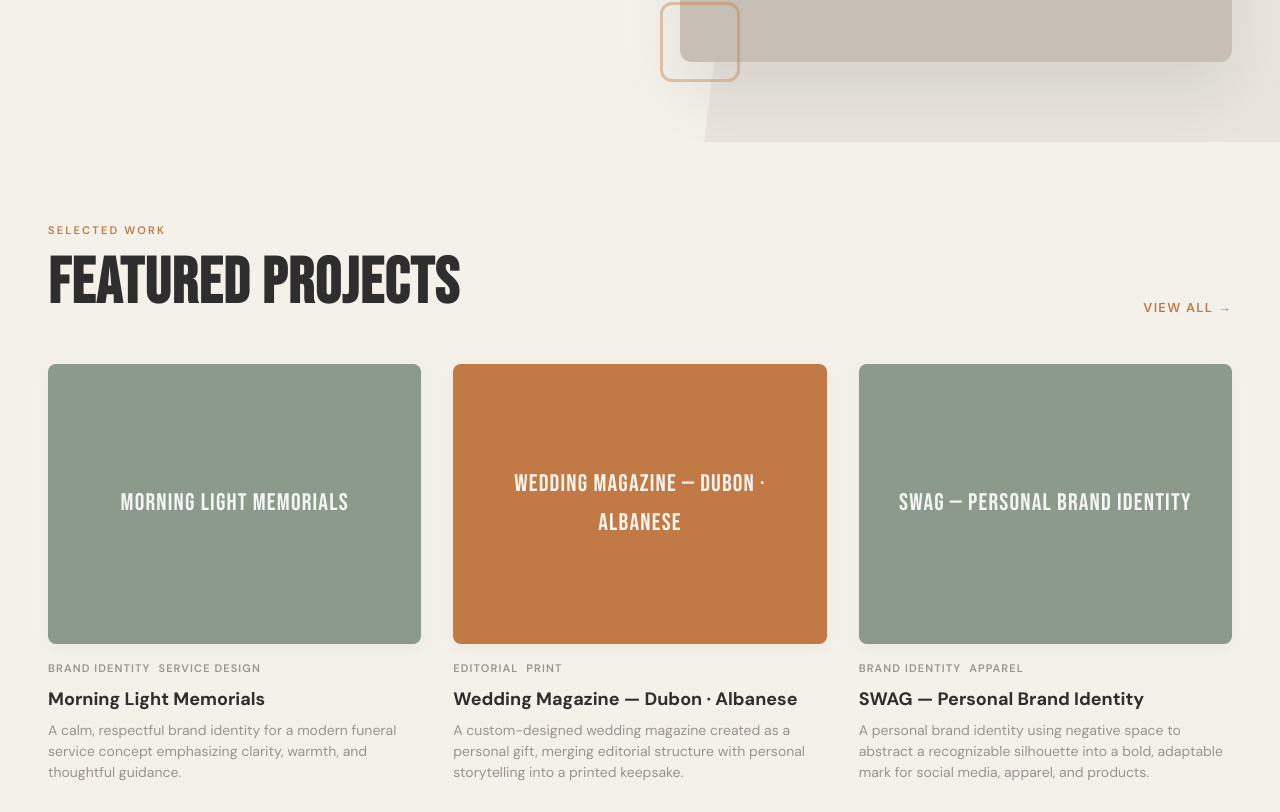
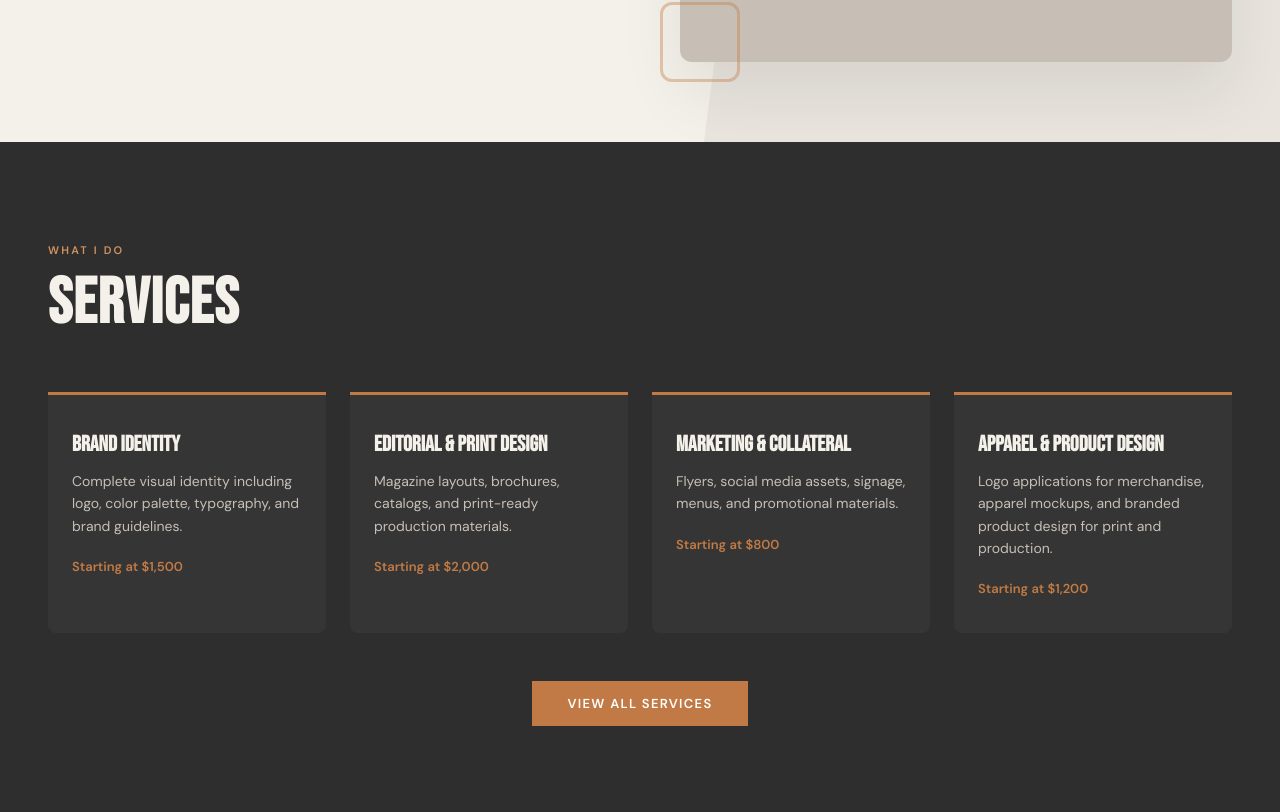
Before and after one commit to GAlbanese09/527Studios, a React (Vite) app: page / in a window 1280 px wide. Shown: the part 748-1560 px from the top of the page. Built offline with nearby package versions, Linux system fonts and the light colour scheme.

Commit message:
Wire public site to manifest API, add collapsible mobile admin sidebar

```diff
--- a/src/App.jsx
+++ b/src/App.jsx
@@ -19,115 +19,39 @@ const FONTS = `
 @import url('https://fonts.googleapis.com/css2?family=Bebas+Neue&family=DM+Serif+Display:ital@0;1&family=DM+Sans:ital,wght@0,300;0,400;0,500;0,600;0,700;1,400&display=swap');
 `;
 
-// ==================== DATA ====================
-const portfolioProjects = [
-  {
-    id: 1,
-    title: "Morning Light Memorials",
-    category: "Brand Identity",
-    tags: ["Brand Identity", "Service Design"],
-    description: "A calm, respectful brand identity for a modern funeral service concept emphasizing clarity, warmth, and thoughtful guidance.",
-    featured: true,
+const API_BASE = "https://api.527studios.com";
+
+// Fallback data used while manifest loads or if API is unreachable
+const FALLBACK = {
+  portfolio: [],
+  blog: [],
+  about: {
+    headline: "Great design begins with listening",
+    bio: [
+      "I'm a freelance graphic designer who enjoys helping small businesses bring their ideas to life through clear, professional visuals that reflect who they are and what they offer.",
+      "I believe great design begins with listening. Many business owners know what they want to achieve, but putting those ideas into words — or visuals — isn't always easy. Through conversation, I take time to understand their goals and help shape those ideas into a clear direction.",
+      "From early concepts to final delivery, I guide each project step by step toward a thoughtful and polished result. My goal is simple: to create design work that feels authentic, professional, and something a business owner can take pride in sharing."
+    ],
+    quote: "Good design makes a vision tangible — turning ideas into something people can see, recognize, and connect with.",
+    headshot: "",
+    specialties: ["Brand Identity", "Editorial Design", "Print Production", "Apparel & Product Design"],
+    tools: ["Adobe Creative Suite", "Print Production", "Typography & Layout", "Color Theory"],
+    location: "Altamonte Springs, FL",
+    email: "Jalbanese79@gmail.com",
+    phone: "407.516.6193",
   },
-  {
-    id: 2,
-    title: "Wedding Magazine — Dubon · Albanese",
-    category: "Editorial Design",
-    tags: ["Editorial", "Print"],
-    description: "A custom-designed wedding magazine created as a personal gift, merging editorial structure with personal storytelling into a printed keepsake.",
-    featured: true,
-  },
-  {
-    id: 3,
-    title: "SWAG — Personal Brand Identity",
-    category: "Brand Identity",
-    tags: ["Brand Identity", "Apparel"],
-    description: "A personal brand identity using negative space to abstract a recognizable silhouette into a bold, adaptable mark for social media, apparel, and products.",
-    featured: true,
-  },
-];
-
-const services = [
-  {
-    name: "Brand Identity",
-    price: "Starting at $1,500",
-    description: "Complete visual identity including logo, color palette, typography, and brand guidelines.",
-    includes: ["Logo Design & Variations", "Color Palette Development", "Typography Selection", "Brand Guidelines Document", "Business Card Design"],
-    timeline: "2–3 weeks",
-  },
-  {
-    name: "Editorial & Print Design",
-    price: "Starting at $2,000",
-    description: "Magazine layouts, brochures, catalogs, and print-ready production materials.",
-    includes: ["Layout System Design", "Typography Hierarchy", "Image Curation & Placement", "Print-Ready Files", "Up to 3 Revision Rounds"],
-    timeline: "2–4 weeks",
-  },
-  {
-    name: "Marketing & Collateral",
-    price: "Starting at $800",
-    description: "Flyers, social media assets, signage, menus, and promotional materials.",
-    includes: ["Custom Design Concepts", "Multiple Format Exports", "Social Media Templates", "Print & Digital Versions", "Source Files Included"],
-    timeline: "1–2 weeks",
-  },
-  {
-    name: "Apparel & Product Design",
-    price: "Starting at $1,200",
-    description: "Logo applications for merchandise, apparel mockups, and branded product design for print and production.",
-    includes: ["Apparel Mockups (Hats, Shirts, Bags)", "Logo Adaptation for Products", "Print-Ready Production Files", "Pattern & Repeat Design", "Textile-Ready Exports"],
-    timeline: "2–3 weeks",
-  },
-];
-
-const storePackages = [
-  {
-    name: "Logo Starter",
-    price: "$750",
-    description: "Perfect for new businesses needing a professional mark.",
-    includes: ["1 Logo Concept (3 rounds of revisions)", "Primary & Secondary Versions", "PNG, SVG, PDF Exports", "Basic Usage Guide"],
-    popular: false,
-  },
-  {
-    name: "Brand Essentials",
-    price: "$1,800",
-    description: "Everything you need to launch your brand with confidence.",
-    includes: ["Full Logo System", "Color Palette & Typography", "Brand Guidelines PDF", "Business Card Design", "Social Media Profile Kit"],
-    popular: true,
-  },
-  {
-    name: "Full Brand Suite",
-    price: "$3,500",
-    description: "A comprehensive identity package for serious businesses.",
-    includes: ["Everything in Brand Essentials", "Letterhead & Envelope", "Marketing Collateral Templates", "Signage & Environmental Design", "Brand Strategy Session"],
-    popular: false,
-  },
-];
-
-const blogPosts = [
-  {
-    id: 1,
-    title: "Why Your Brand Identity Is More Than Just a Logo",
-    excerpt: "A strong brand identity communicates who you are before a single word is spoken. Here's why investing in the full picture matters.",
-    date: "March 10, 2026",
-    category: "Branding",
-    readTime: "4 min read",
-  },
-  {
-    id: 2,
-    title: "The Art of Typography in Print Design",
-    excerpt: "Great typography doesn't just display text — it creates rhythm, hierarchy, and emotion. Lessons from editorial design.",
-    date: "March 3, 2026",
-    category: "Design",
-    readTime: "6 min read",
-  },
-  {
-    id: 3,
-    title: "Designing for Sensitive Industries: Lessons from Memorial Services",
-    excerpt: "Creating visual identities for sensitive contexts demands empathy, restraint, and intentional warmth.",
-    date: "February 24, 2026",
-    category: "Case Study",
-    readTime: "5 min read",
-  },
-];
+  services: [
+    { id: "brand-identity", name: "Brand Identity", price: "Starting at $1,500", description: "Complete visual identity including logo, color palette, typography, and brand guidelines.", includes: ["Logo Design & Variations", "Color Palette Development", "Typography Selection", "Brand Guidelines Document", "Business Card Design"], timeline: "2–3 weeks" },
+    { id: "editorial-print", name: "Editorial & Print Design", price: "Starting at $2,000", description: "Magazine layouts, brochures, catalogs, and print-ready production materials.", includes: ["Layout System Design", "Typography Hierarchy", "Image Curation & Placement", "Print-Ready Files", "Up to 3 Revision Rounds"], timeline: "2–4 weeks" },
+    { id: "marketing-collateral", name: "Marketing & Collateral", price: "Starting at $800", description: "Flyers, social media assets, signage, menus, and promotional materials.", includes: ["Custom Design Concepts", "Multiple Format Exports", "Social Media Templates", "Print & Digital Versions", "Source Files Included"], timeline: "1–2 weeks" },
+    { id: "apparel-product", name: "Apparel & Product Design", price: "Starting at $1,200", description: "Logo applications for merchandise, apparel mockups, and branded product design for print and production.", includes: ["Apparel Mockups (Hats, Shirts, Bags)", "Logo Adaptation for Products", "Print-Ready Production Files", "Pattern & Repeat Design", "Textile-Ready Exports"], timeline: "2–3 weeks" },
+  ],
+  store: [
+    { id: "logo-starter", name: "Logo Starter", price: "$750", description: "Perfect for new businesses needing a professional mark.", includes: ["1 Logo Concept (3 rounds of revisions)", "Primary & Secondary Versions", "PNG, SVG, PDF Exports", "Basic Usage Guide"], popular: false },
+    { id: "brand-essentials", name: "Brand Essentials", price: "$1,800", description: "Everything you need to launch your brand with confidence.", includes: ["Full Logo System", "Color Palette & Typography", "Brand Guidelines PDF", "Business Card Design", "Social Media Profile Kit"], popular: true },
+    { id: "full-brand-suite", name: "Full Brand Suite", price: "$3,500", description: "A comprehensive identity package for serious businesses.", includes: ["Everything in Brand Essentials", "Letterhead & Envelope", "Marketing Collateral Templates", "Signage & Environmental Design", "Brand Strategy Session"], popular: false },
+  ],
+};
 
 // ==================== RESPONSIVE CSS ====================
 const responsiveCSS = `
@@ -324,6 +248,7 @@ function ProjectCard({ project, large }) {
   const [hovered, setHovered] = useState(false);
   const bgColors = { "Brand Identity": COLORS.sage, "Editorial Design": COLORS.rust };
   const bg = bgColors[project.category] || COLORS.warmTan;
+  const hasCover = !!project.coverImage;
 
   return (
     <div
@@ -333,8 +258,11 @@ function ProjectCard({ project, large }) {
       <div style={{
         width: "100%", aspectRatio: large ? "16/10" : "4/3", backgroundColor: bg, borderRadius: 8,
         marginBottom: 16, position: "relative", overflow: "hidden",
+        backgroundImage: hasCover ? `url(${project.coverImage})` : undefined,
+        backgroundSize: "cover", backgroundPosition: "center",
         boxShadow: hovered ? "0 16px 48px rgba(0,0,0,0.12)" : "0 4px 16px rgba(0,0,0,0.04)",
       }}>
+        {hasCover && <div style={{ position: "absolute", inset: 0, backgroundColor: hovered ? "rgba(0,0,0,0.35)" : "rgba(0,0,0,0.2)", transition: "background-color 0.3s" }} />}
         <div style={{
           position: "absolute", inset: 0, display: "flex", alignItems: "center", justifyContent: "center",
           color: "rgba(255,255,255,0.9)", fontFamily: "'Bebas Neue', sans-serif", fontSize: large ? 32 : 24,
@@ -347,7 +275,7 @@ function ProjectCard({ project, large }) {
         }} />
       </div>
       <div style={{ display: "flex", gap: 8, marginBottom: 8, flexWrap: "wrap" }}>
-        {project.tags.map((tag) => (
+        {(project.tags || []).map((tag) => (
           <span key={tag} style={{ fontSize: 11, fontWeight: 600, letterSpacing: "0.1em", textTransform: "uppercase", color: COLORS.medGray }}>{tag}</span>
         ))}
       </div>
@@ -402,7 +330,9 @@ function HeroSection({ setPage }) {
   );
 }
 
-function FeaturedWork({ setPage }) {
+function FeaturedWork({ setPage, manifest }) {
+  const featured = (manifest.portfolio || []).filter(p => p.featured);
+  if (featured.length === 0) return null;
   return (
     <section className="section-padding" style={{ maxWidth: 1280, margin: "0 auto", paddingTop: 80 }}>
       <p style={sectionLabel}>Selected Work</p>
@@ -412,20 +342,20 @@ function FeaturedWork({ setPage }) {
           onClick={() => { setPage("Portfolio"); window.scrollTo(0, 0); }}>View All →</button>
       </div>
       <div className="projects-grid">
-        {portfolioProjects.map((p) => <ProjectCard key={p.id} project={p} />)}
+        {featured.map((p) => <ProjectCard key={p.id} project={p} />)}
       </div>
     </section>
   );
 }
 
-function ServicesPreview({ setPage }) {
+function ServicesPreview({ setPage, manifest }) {
   return (
     <section style={{ backgroundColor: COLORS.charcoal }} className="services-dark-padding">
       <div style={{ maxWidth: 1280, margin: "0 auto" }}>
         <p style={{ ...sectionLabel, color: COLORS.rustLight }}>What I Do</p>
         <h2 className="section-heading" style={{ color: COLORS.cream, marginBottom: 56 }}>SERVICES</h2>
         <div className="services-grid">
-          {services.map((s, i) => (
+          {(manifest.services || []).map((s, i) => (
             <div key={i} style={{ padding: "32px 24px", borderTop: `3px solid ${COLORS.rust}`, backgroundColor: "rgba(255,255,255,0.03)", borderRadius: "0 0 8px 8px" }}>
               <h3 style={{ fontFamily: "'Bebas Neue', sans-serif", fontSize: 22, color: COLORS.cream, marginBottom: 8 }}>{s.name}</h3>
               <p style={{ fontSize: 14, color: COLORS.warmTan, lineHeight: 1.6, marginBottom: 16 }}>{s.description}</p>
@@ -460,14 +390,15 @@ function CTASection({ setPage }) {
 
 // ==================== PAGES ====================
 
-function HomePage({ setPage }) {
-  return (<><HeroSection setPage={setPage} /><FeaturedWork setPage={setPage} /><ServicesPreview setPage={setPage} /><CTASection setPage={setPage} /></>);
+function HomePage({ setPage, manifest }) {
+  return (<><HeroSection setPage={setPage} /><FeaturedWork setPage={setPage} manifest={manifest} /><ServicesPreview setPage={setPage} manifest={manifest} /><CTASection setPage={setPage} /></>);
 }
 
-function PortfolioPage() {
+function PortfolioPage({ manifest }) {
   const [activeFilter, setActiveFilter] = useState("All");
+  const allProjects = manifest.portfolio || [];
   const filters = ["All", "Brand Identity", "Editorial", "Print", "Apparel"];
-  const filtered = activeFilter === "All" ? portfolioProjects : portfolioProjects.filter((p) => p.tags.some((t) => t.includes(activeFilter)));
+  const filtered = activeFilter === "All" ? allProjects : allProjects.filter((p) => (p.tags || []).some((t) => t.includes(activeFilter)));
   return (
     <section className="section-padding section-padding-top" style={{ maxWidth: 1280, margin: "0 auto" }}>
       <p style={sectionLabel}>Portfolio</p>
@@ -491,16 +422,21 @@ function PortfolioPage() {
   );
 }
 
-function AboutPage() {
+function AboutPage({ manifest }) {
+  const about = manifest.about || FALLBACK.about;
   return (
     <section className="section-padding section-padding-top" style={{ maxWidth: 1280, margin: "0 auto" }}>
       <div className="about-grid">
         <div>
           <div style={{ width: "100%", aspectRatio: "3/4", backgroundColor: COLORS.warmTan, borderRadius: 8, overflow: "hidden", position: "relative", boxShadow: "0 16px 48px rgba(0,0,0,0.08)" }}>
             <div style={{ position: "absolute", top: 0, left: 0, right: 0, height: 5, backgroundColor: COLORS.rust }} />
-            <div style={{ position: "absolute", inset: 0, display: "flex", alignItems: "center", justifyContent: "center" }}>
-              <div style={{ fontSize: 18, fontFamily: "'DM Sans', sans-serif", color: COLORS.medGray }}>Photo</div>
-            </div>
+            {about.headshot ? (
+              <img src={about.headshot} alt="James Albanese" style={{ width: "100%", height: "100%", objectFit: "cover" }} />
+            ) : (
+              <div style={{ position: "absolute", inset: 0, display: "flex", alignItems: "center", justifyContent: "center" }}>
+                <div style={{ fontSize: 18, fontFamily: "'DM Sans', sans-serif", color: COLORS.medGray }}>Photo</div>
+              </div>
+            )}
           </div>
           <div style={{ textAlign: "center", marginTop: 24 }}>
             <div style={{ fontFamily: "'DM Sans', sans-serif", fontSize: 20, fontWeight: 300, color: COLORS.charcoal }}>James</div>
@@ -512,16 +448,16 @@ function AboutPage() {
           <h1 className="section-heading"><span style={{ color: COLORS.rust }}>GREAT</span> DESIGN<br />BEGINS WITH LISTENING</h1>
           <div style={accentLine} />
           <div style={{ maxWidth: 560 }}>
-            <p style={{ ...bodyText, marginBottom: 24 }}>I'm a freelance graphic designer who enjoys helping small businesses bring their ideas to life through clear, professional visuals that reflect who they are and what they offer.</p>
-            <p style={{ ...bodyText, marginBottom: 24 }}>I believe great design begins with listening. Many business owners know what they want to achieve, but putting those ideas into words — or visuals — isn't always easy. Through conversation, I take time to understand their goals and help shape those ideas into a clear direction.</p>
-            <p style={{ ...bodyText, marginBottom: 24 }}>From early concepts to final delivery, I guide each project step by step toward a thoughtful and polished result. My goal is simple: to create design work that feels authentic, professional, and something a business owner can take pride in sharing.</p>
-            <p style={{ ...bodyText, fontStyle: "italic", color: COLORS.charcoal }}>Good design makes a vision tangible — turning ideas into something people can see, recognize, and connect with.</p>
+            {(about.bio || []).map((paragraph, i) => (
+              <p key={i} style={{ ...bodyText, marginBottom: 24 }}>{paragraph}</p>
+            ))}
+            {about.quote && <p style={{ ...bodyText, fontStyle: "italic", color: COLORS.charcoal }}>{about.quote}</p>}
           </div>
           <div className="about-meta-grid" style={{ marginTop: 56, paddingTop: 48, borderTop: `1px solid ${COLORS.lightGray}` }}>
             {[
-              { label: "Specialties", items: ["Brand Identity", "Editorial Design", "Print Production", "Apparel & Product Design"] },
-              { label: "Tools", items: ["Adobe Creative Suite", "Print Production", "Typography & Layout", "Color Theory"] },
-              { label: "Based In", items: ["Altamonte Springs, FL", "Available Remotely", "Nationwide Clients"] },
+              { label: "Specialties", items: about.specialties || [] },
+              { label: "Tools", items: about.tools || [] },
+              { label: "Based In", items: [about.location || "Altamonte Springs, FL", "Available Remotely", "Nationwide Clients"] },
             ].map((col) => (
               <div key={col.label}>
                 <h4 style={{ fontFamily: "'Bebas Neue', sans-serif", fontSize: 16, letterSpacing: "0.1em", marginBottom: 12, color: COLORS.charcoal }}>{col.label}</h4>
@@ -535,7 +471,8 @@ function AboutPage() {
   );
 }
 
-function ServicesPage({ setPage }) {
+function ServicesPage({ setPage, manifest }) {
+  const srvcs = manifest.services || FALLBACK.services;
   return (
     <section className="section-padding section-padding-top" style={{ maxWidth: 1280, margin: "0 auto" }}>
       <p style={sectionLabel}>Services</p>
@@ -543,7 +480,7 @@ function ServicesPage({ setPage }) {
       <div style={accentLine} />
       <p style={{ ...bodyText, marginBottom: 64 }}>Every project is approached with the same commitment to quality, clarity, and thoughtful execution.</p>
       <div style={{ display: "flex", flexDirection: "column", gap: 40 }}>
-        {services.map((s, i) => (
+        {srvcs.map((s, i) => (
           <div key={i} className="service-detail-grid" style={{ padding: "48px 24px", backgroundColor: i % 2 === 0 ? COLORS.offWhite : COLORS.cream, border: `1px solid ${COLORS.lightGray}`, borderRadius: 8 }}>
             <div>
               <h3 className="section-heading-md" style={{ marginBottom: 8 }}>{s.name.toUpperCase()}</h3>
@@ -575,7 +512,8 @@ function ServicesPage({ setPage }) {
   );
 }
 
-function StorePage() {
+function StorePage({ manifest }) {
+  const packages = manifest.store || FALLBACK.store;
   return (
     <section className="section-padding section-padding-top" style={{ maxWidth: 1280, margin: "0 auto" }}>
       <p style={sectionLabel}>Store</p>
@@ -583,7 +521,7 @@ function StorePage() {
       <div style={accentLine} />
       <p style={{ ...bodyText, marginBottom: 64 }}>Ready-to-go design packages with clear deliverables and transparent pricing.</p>
       <div className="store-grid">
-        {storePackages.map((pkg, i) => (
+        {packages.map((pkg, i) => (
           <div key={i} style={{
             padding: "40px 32px", backgroundColor: pkg.popular ? COLORS.charcoal : COLORS.offWhite,
             color: pkg.popular ? COLORS.cream : COLORS.charcoal, borderRadius: 8,
@@ -622,15 +560,26 @@ function StorePage() {
   );
 }
 
-function BlogPage() {
+function BlogPage({ manifest }) {
+  const posts = manifest.blog || [];
+  if (posts.length === 0) {
+    return (
+      <section className="section-padding section-padding-top" style={{ maxWidth: 1280, margin: "0 auto" }}>
+        <p style={sectionLabel}>Blog</p>
+        <h1 className="section-heading">INSIGHTS & PROCESS</h1>
+        <div style={accentLine} />
+        <p style={{ textAlign: "center", color: COLORS.medGray, padding: "80px 0" }}>Blog posts coming soon. Check back later!</p>
+      </section>
+    );
+  }
   return (
     <section className="section-padding section-padding-top" style={{ maxWidth: 1280, margin: "0 auto" }}>
       <p style={sectionLabel}>Blog</p>
       <h1 className="section-heading">INSIGHTS & PROCESS</h1>
       <div style={accentLine} />
       <div style={{ display: "flex", flexDirection: "column" }}>
-        {blogPosts.map((post, i) => (
-          <article key={post.id} className="blog-article" style={{ padding: "40px 0", borderBottom: i < blogPosts.length - 1 ? `1px solid ${COLORS.lightGray}` : "none", cursor: "pointer" }}>
+        {posts.map((post, i) => (
+          <article key={post.id} className="blog-article" style={{ padding: "40px 0", borderBottom: i < posts.length - 1 ? `1px solid ${COLORS.lightGray}` : "none", cursor: "pointer" }}>
             <div className="blog-thumb" style={{ width: 160, height: 120, backgroundColor: [COLORS.sage, COLORS.warmTan, COLORS.rust][i % 3], borderRadius: 6, opacity: 0.8 }} />
             <div>
               <div style={{ display: "flex", gap: 16, marginBottom: 8 }}>
@@ -649,7 +598,8 @@ function BlogPage() {
   );
 }
 
-function ContactPage() {
+function ContactPage({ manifest }) {
+  const about = manifest.about || FALLBACK.about;
   const [formData, setFormData] = useState({ name: "", email: "", project: "", message: "" });
   const inputStyle = { width: "100%", padding: "12px 16px", fontSize: 15, fontFamily: "'DM Sans', sans-serif", border: `1.5px solid ${COLORS.lightGray}`, borderRadius: 4, backgroundColor: COLORS.white, color: COLORS.charcoal, outline: "none", boxSizing: "border-box" };
   const labelStyle = { display: "block", fontSize: 11, fontWeight: 600, letterSpacing: "0.15em", textTransform: "uppercase", color: COLORS.charcoal, marginBottom: 8 };
@@ -663,7 +613,7 @@ function ContactPage() {
           <div style={accentLine} />
           <p style={{ ...bodyText, marginBottom: 48 }}>Whether you have a clear vision or just a rough idea, I'd love to hear about your project. Reach out and let's talk about how we can bring it to life.</p>
           <div style={{ display: "flex", flexDirection: "column", gap: 24 }}>
-            {[{ label: "Email", value: "Jalbanese79@gmail.com" }, { label: "Phone", value: "407.516.6193" }, { label: "Location", value: "Altamonte Springs, FL" }].map((item) => (
+            {[{ label: "Email", value: about.email || "Jalbanese79@gmail.com" }, { label: "Phone", value: about.phone || "407.516.6193" }, { label: "Location", value: about.location || "Altamonte Springs, FL" }].map((item) => (
               <div key={item.label}>
                 <div style={{ fontSize: 11, fontWeight: 600, letterSpacing: "0.15em", textTransform: "uppercase", color: COLORS.medGray, marginBottom: 4 }}>{item.label}</div>
                 <div style={{ fontSize: 16, color: COLORS.charcoal }}>{item.value}</div>
@@ -697,7 +647,8 @@ function ContactPage() {
   );
 }
 
-function Footer({ setPage }) {
+function Footer({ setPage, manifest }) {
+  const about = manifest.about || FALLBACK.about;
   return (
     <footer className="footer-padding" style={{ backgroundColor: COLORS.charcoal, color: COLORS.warmTan }}>
       <div style={{ maxWidth: 1280, margin: "0 auto" }}>
@@ -716,9 +667,9 @@ function Footer({ setPage }) {
           </div>
           <div>
             <h4 style={{ fontFamily: "'Bebas Neue', sans-serif", fontSize: 14, letterSpacing: "0.15em", color: COLORS.cream, marginBottom: 16 }}>CONTACT</h4>
-            <p style={{ fontSize: 14, color: COLORS.warmTan, marginBottom: 8 }}>Jalbanese79@gmail.com</p>
-            <p style={{ fontSize: 14, color: COLORS.warmTan, marginBottom: 8 }}>407.516.6193</p>
-            <p style={{ fontSize: 14, color: COLORS.warmTan }}>Altamonte Springs, FL</p>
+            <p style={{ fontSize: 14, color: COLORS.warmTan, marginBottom: 8 }}>{about.email}</p>
+            <p style={{ fontSize: 14, color: COLORS.warmTan, marginBottom: 8 }}>{about.phone}</p>
+            <p style={{ fontSize: 14, color: COLORS.warmTan }}>{about.location}</p>
           </div>
         </div>
         <div className="footer-bottom" style={{ borderTop: "1px solid rgba(255,255,255,0.08)", paddingTop: 24 }}>
@@ -735,6 +686,19 @@ function Footer({ setPage }) {
 export default function App() {
   const [currentPage, setPage] = useState("Home");
   const [isAdmin, setIsAdmin] = useState(window.location.hash === "#admin");
+  const [manifest, setManifest] = useState(FALLBACK);
+
+  // Fetch manifest from API on load
+  useEffect(() => {
+    fetch(`${API_BASE}/api/manifest`)
+      .then((r) => r.json())
+      .then((data) => {
+        if (data && !data.error) setManifest(data);
+      })
+      .catch(() => {
+        // Silently fall back to defaults — site still works
+      });
+  }, []);
 
   useEffect(() => {
     const handleHash = () => setIsAdmin(window.location.hash === "#admin");
@@ -746,14 +710,14 @@ export default function App() {
 
   const renderPage = () => {
     switch (currentPage) {
-      case "Home": return <HomePage setPage={setPage} />;
-      case "Portfolio": return <PortfolioPage />;
-      case "About": return <AboutPage />;
-      case "Services": return <ServicesPage setPage={setPage} />;
-      case "Store": return <StorePage />;
-      case "Blog": return <BlogPage />;
-      case "Contact": return <ContactPage />;
-      default: return <HomePage setPage={setPage} />;
+      case "Home": return <HomePage setPage={setPage} manifest={manifest} />;
+      case "Portfolio": return <PortfolioPage manifest={manifest} />;
+      case "About": return <AboutPage manifest={manifest} />;
+      case "Services": return <ServicesPage setPage={setPage} manifest={manifest} />;
+      case "Store": return <StorePage manifest={manifest} />;
+      case "Blog": return <BlogPage manifest={manifest} />;
+      case "Contact": return <ContactPage manifest={manifest} />;
+      default: return <HomePage setPage={setPage} manifest={manifest} />;
     }
   };
 
@@ -763,7 +727,7 @@ export default function App() {
       <style>{responsiveCSS}</style>
       <Navigation currentPage={currentPage} setPage={setPage} />
       {renderPage()}
-      <Footer setPage={setPage} />
+      <Footer setPage={setPage} manifest={manifest} />
     </div>
   );
 }
```
Also changed, not shown: src/Admin.jsx (+96 -7 lines).
